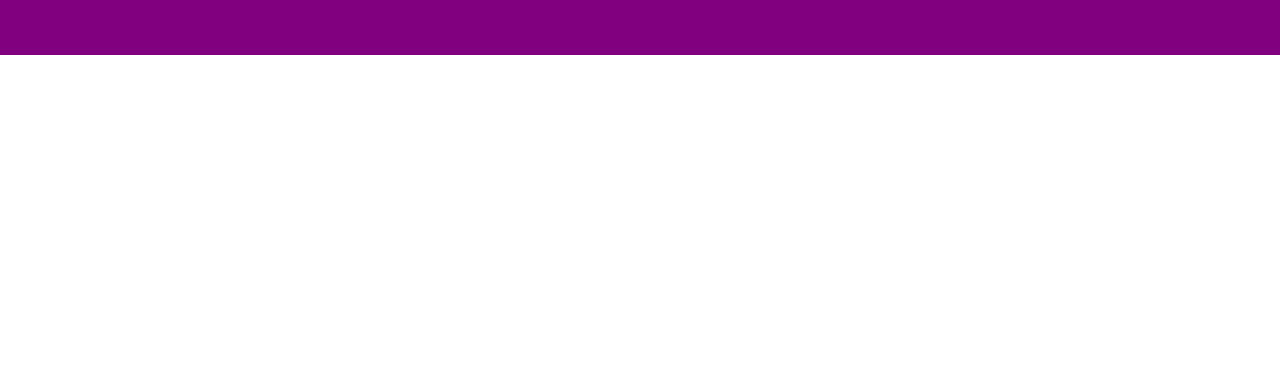
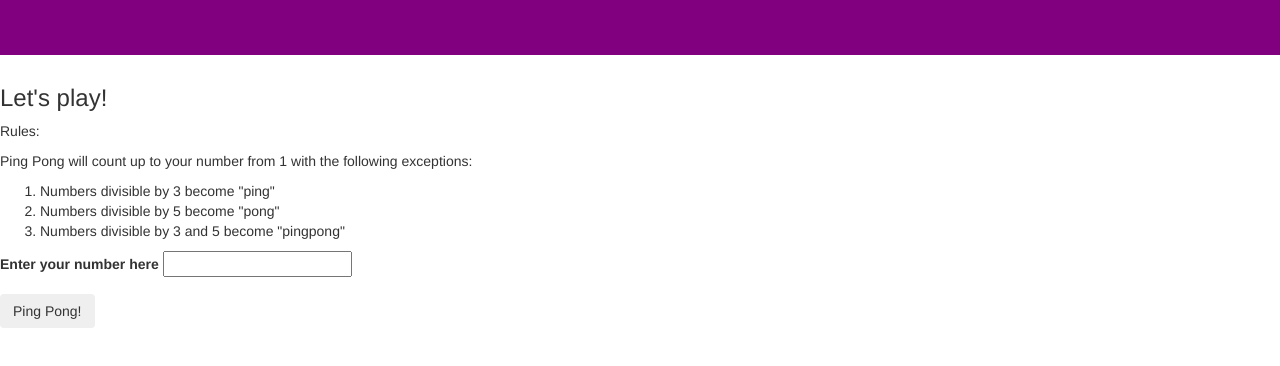
Before and after one commit to DavidNganga/PingPong, a plain HTML site: page index.html in a window 1280 px wide. Shown: the part 104-470 px from the top of the page. Drawn offline with Linux system fonts and the light colour scheme.

Commit message:
created list

```diff
--- a/index.html
+++ b/index.html
@@ -12,10 +12,30 @@
 
   <header class="jumbotron">
     <h2>Ping Pong</h2>
+  </header>
 
-    <script src="js/jquery-3.3.1.js"></script>
-    <script src="js/scripts.js"></script>
 
+
+  <div class="rules">
+    <h3>Let's play!</h3>
+    <p>Rules:</p>
+    <p>Ping Pong will count up to your number from 1 with the following exceptions:
+      <ol>
+        <li>Numbers divisible by 3 become "ping"</li>
+        <li>Numbers divisible by 5 become "pong"</li>
+        <li>Numbers divisible by 3 and 5 become "pingpong"</li>
+      </ol>
+  </div>
+  <form>
+    <div class="form-group">
+      <label for="person1">Enter your number here</label>
+      <input type="number" name="input">
+    </div>
+    <button type="submit" class="btn">Ping Pong!</button>
+  </form>
+
+  <script src="js/jquery-3.3.1.js"></script>
+  <script src="js/scripts.js"></script>
 
 </body>
 
```
